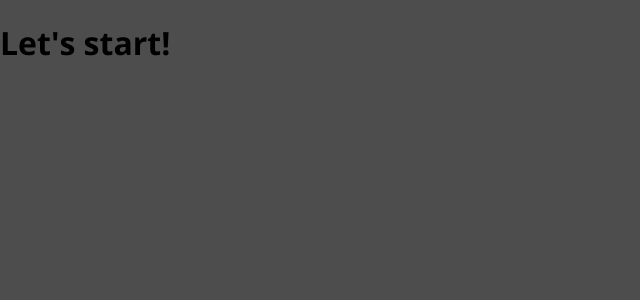
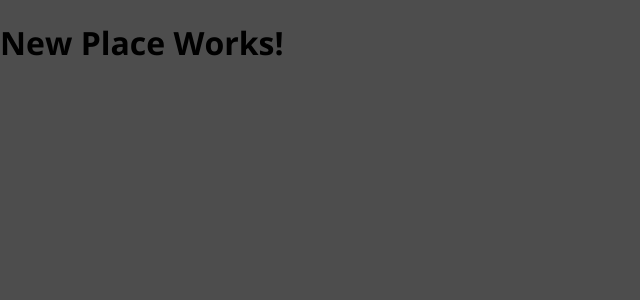
Before and after one commit to Neutrino2711/places_react, a React (Create React App) app: page /places/new in a window 1280 px wide. Shown: the top 300 px of the page, without its empty margins (0-640 px from the left). Built offline with nearby package versions, Linux system fonts and the light colour scheme.

Commit message:
routes-setup

```diff
--- a/package.json
+++ b/package.json
@@ -5,6 +5,7 @@
   "dependencies": {
     "react": "^16.11.0",
     "react-dom": "^16.11.0",
+    "react-router-dom": "^5.3.4",
     "react-scripts": "^5.0.0"
   },
   "scripts": {
--- a/src/App.js
+++ b/src/App.js
@@ -1,7 +1,20 @@
 import React from 'react';
+import { BrowserRouter as Router, Route, Redirect, Switch } from 'react-router-dom/cjs/react-router-dom.min';
+import Users from './user/pages/Users';
+import NewPlace from './places/pages/NewPlace';
 
-function App() {
-  return <h1>Let's start!</h1>;
+const App = () => {
+  return <Router>
+    <Switch>
+      <Route path="/" exact>
+        <Users />
+      </Route>
+      <Route path="/places/new" exact>
+        <NewPlace />
+      </Route>
+      <Redirect to='/' />
+    </Switch>
+  </Router>;
 }
 
 export default App;
--- /dev/null
+++ b/src/places/pages/NewPlace.js
@@ -0,0 +1,7 @@
+import React from "react";
+
+const NewPlace = () => {
+    return <h1>New Place Works!</h1>
+}
+
+export default NewPlace;
--- /dev/null
+++ b/src/user/pages/Users.js
@@ -0,0 +1,7 @@
+import React from "react";
+
+const Users = () => {
+    return <h1>User Works!</h1>
+}
+
+export default Users;
```
Also changed, not shown: 1 other file (tests, documents, lock files or other folders).
